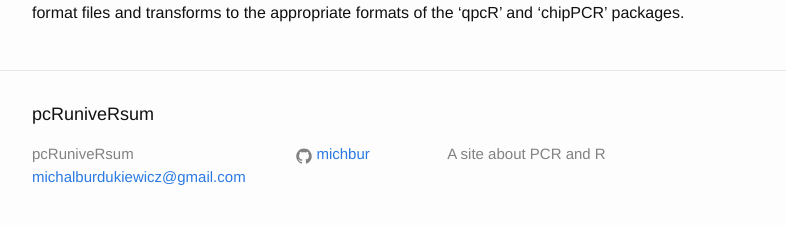
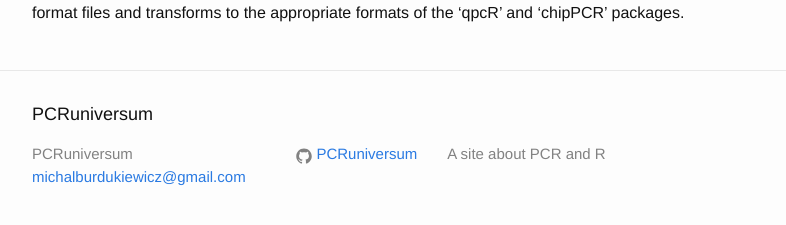
Before and after one commit to PCRuniversum/website, a Jekyll site: the page built from index.md, in a window 1280 px wide and 900 px high, scrolled down 759 px. Shown: the part 652-877 px from the top of the window, without its empty margins (238-1024 px from the left). Built offline with Jekyll 4.4.1, drawn with Linux system fonts in a browser that asks for light colours; our own code applies the rules of GitHub Pages for plain Markdown files; some of the changed text lies outside the part shown.

Commit message:
updated config

```diff
--- a/_config.yml
+++ b/_config.yml
@@ -1,11 +1,11 @@
 # Site settings
-title: pcRuniveRsum
+title: PCRuniversum
 email: michalburdukiewicz@gmail.com
 description: > # this means to ignore newlines until "baseurl:"
   A site about PCR and R
-baseurl: "/pcRuniveRsum"
+baseurl: "/"
 url: "http://yourdomain.com" # the base hostname & protocol for your site
-github_username:  michbur
+github_username:  PCRuniversum
 permalink: /:year/:month/:title.html
 
 # Build settings
```
Also changed, not shown: 1 other file.
